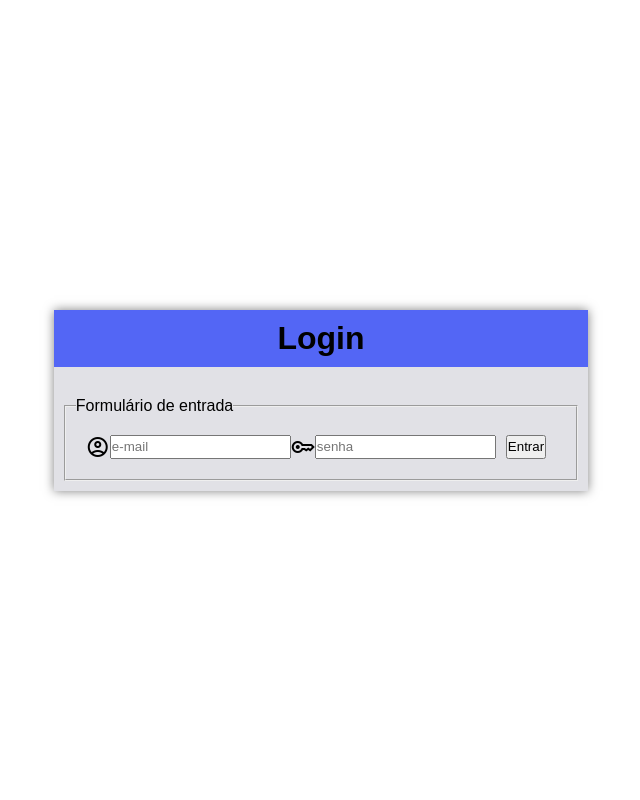
After one commit to otavioborges1991/PHP-MySQL, a PHP site: page /user-login.php in a window 1280 px wide. The commit adds this page. Shown: the whole page, without its empty margins (319-959 px from the left). Run offline with PHP 8.4, Linux system fonts and the light colour scheme.

Commit message:
Criada a pagina de login

```diff
--- a/detalhes.php
+++ b/detalhes.php
@@ -13,6 +13,7 @@
     require_once "includes/banco.php";
     require_once "includes/funcoes.php";
     require_once "cabecalho.php";
+    require_once "includes/login.php";
     ?>
     <main>
         <header>
--- a/index.php
+++ b/index.php
@@ -5,13 +5,13 @@
     <meta name="viewport" content="width=device-width, initial-scale=1.0">
     <title>Jogos</title>
     <link rel="stylesheet" href="style/style.css">
-    <link href="https://fonts.googleapis.com/css2?family=Material+Symbols+Outlined" rel="stylesheet" />
 
 </head>
 <body>
     <?php
     require_once "includes/banco.php";
     require_once "includes/funcoes.php";
+    require_once "includes/login.php";
     require_once "cabecalho.php";
 
 
--- a/style/botao.css
+++ b/style/botao.css
@@ -1,5 +1,6 @@
 @charset "UTF-8";
 @import url(cores.css);
+
 button {
     display: inline-block;
     background-color: var(--cor-primario-claro);
@@ -11,14 +12,11 @@ button {
     cursor: pointer;
     transition: background-color 0.3s ease;
 }
+
 button a {
     color: white;
     font-weight: bold;
     text-decoration: none;
-}
-
-button:hover {
-    background-color: var(--cor-terciaria-claro);
 }
 
 button.voltar {
--- /dev/null
+++ b/user-login-form.php
@@ -0,0 +1,15 @@
+<header>
+    <h1>Login</h1>
+</header>
+<fieldset class="margin padding">
+    <legend>
+        Formulário de entrada
+    </legend>
+    <form action="user-login.php" method="post" class="flex-row margin">
+        <i class="material-symbols-outlined">account_circle</i>
+        <input type="text" name="usuario" id="usuario" placeholder="e-mail" required maxlength="100">
+        <i class="material-symbols-outlined">key</i>
+        <input type="password" name="senha" id="senha" required placeholder="senha" maxlength="10">
+        <input class="margin-horizontal" type="submit" value="Entrar">
+    </form>
+</fieldset>
--- /dev/null
+++ b/user-login.php
@@ -0,0 +1,26 @@
+<!DOCTYPE html>
+<html lang="pt-br">
+<head>
+    <meta charset="UTF-8">
+    <meta name="viewport" content="width=device-width, initial-scale=1.0">
+    <title>Login</title>
+    <link rel="stylesheet" href="style/style.css">
+    <link href="https://fonts.googleapis.com/css2?family=Material+Symbols+Outlined" rel="stylesheet"/>
+</head>
+<body>
+    <main>
+        <?php
+        $usuario = $_POST["usuario"] ?? null;
+        $senha = $_POST["senha"] ?? null;
+
+        if (is_null($usuario) || is_null($senha)) {
+            require "user-login-form.php";
+        } else {
+            echo "Dados foram passados";
+            //header("Location: index.php");
+        }
+        ?>
+
+</main>
+</body>
+</html>
```
Also changed, not shown: cabecalho.php (+8 -1 lines), includes/funcoes.php (+0 -20 lines), includes/login.php (added, +29 -0 lines), includes/secao.php (deleted, +0 -20 lines), login.php (deleted, +0 -20 lines).
